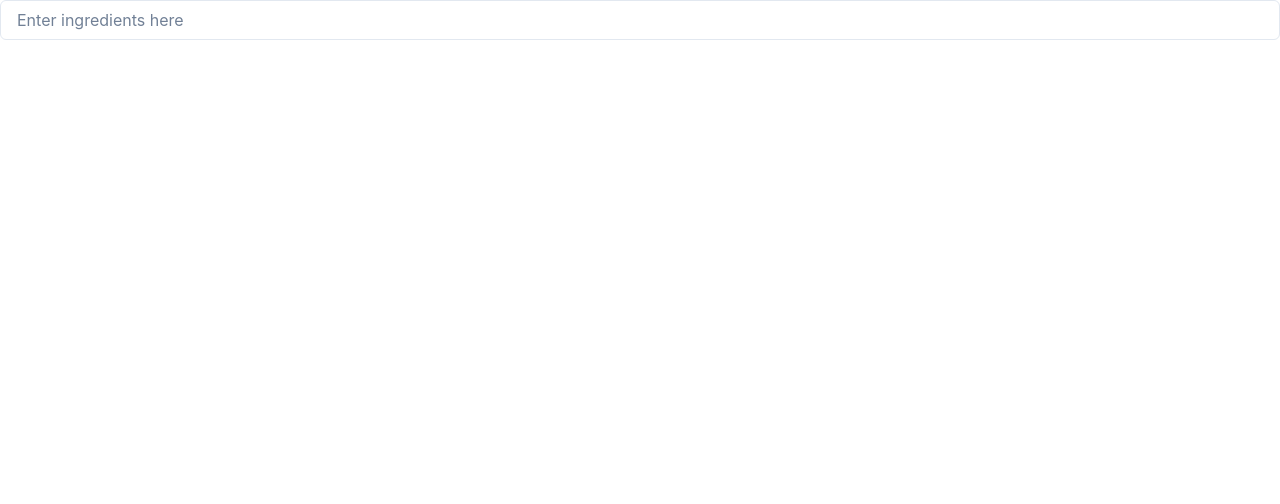
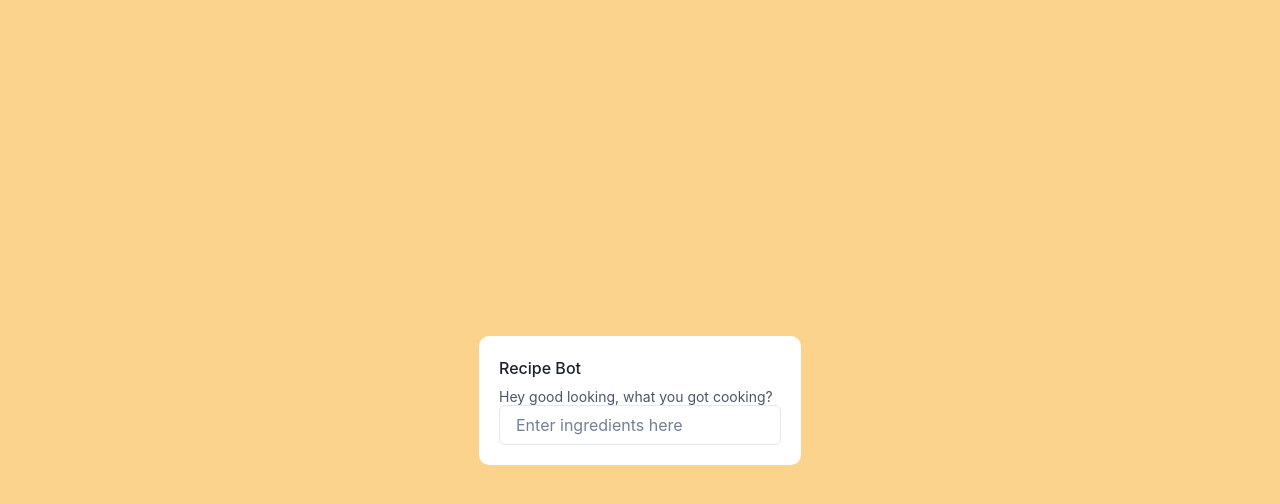
Before and after one commit to PurpleNurps/Recipe-Bot, a React (Vite) app in the folder my-app/: page / in a window 1280 px wide. Shown: the top 504 px of the page. Built offline with nearby package versions, Linux system fonts and the light colour scheme.

Commit message:
added some styling to the form component

```diff
--- a/my-app/src/components/Form.jsx
+++ b/my-app/src/components/Form.jsx
@@ -1,10 +1,34 @@
-import { Input } from '@chakra-ui/react'
+import {
+  Container,
+  FormControl,
+  FormLabel,
+  Input,
+  FormHelperText,
+  Flex,
+  Center,
+} from "@chakra-ui/react";
 
 // Create a form component that takes in user input
 // and returns a list of recipes
 //
 export default function Form() {
-    return (
-        <Input placeholder="Enter ingredients here" />
-    )
+  return (
+    <Flex
+      width={"100vw"}
+      height={"100vh"}
+      alignContent={"center"}
+      justifyContent={"center"}
+      bg="orange.200"
+    >
+      <Center>
+        <Container p="20px" bg="white" borderRadius={10}>
+          <FormControl>
+            <FormLabel>Recipe Bot</FormLabel>
+            <FormHelperText>Hey good looking, what you got cooking?</FormHelperText>
+            <Input placeholder="Enter ingredients here" />
+          </FormControl>
+        </Container>
+      </Center>
+    </Flex>
+  );
 }
```
